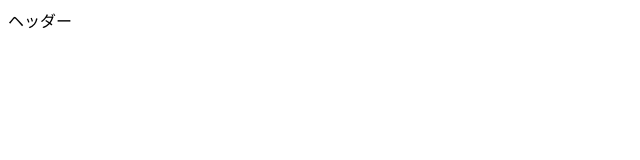
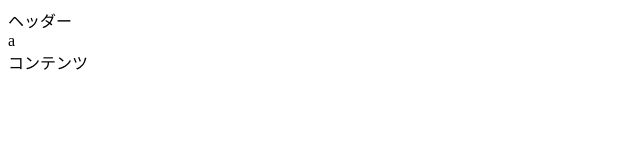
Before and after one commit to ariaslia/test, a plain HTML site: page index.html in a window 1280 px wide. Shown: the full height of the page, 0-640 px from the left. Drawn offline with Linux system fonts and the light colour scheme.

Commit message:
コンテンツ制作完了

```diff
--- a/index.html
+++ b/index.html
@@ -7,6 +7,7 @@
     <title>Document</title>
 </head>
 <body>
-    ヘッダー
+    <header>ヘッダー</header>a
+    <main>コンテンツ</main>
 </body>
 </html>
```
